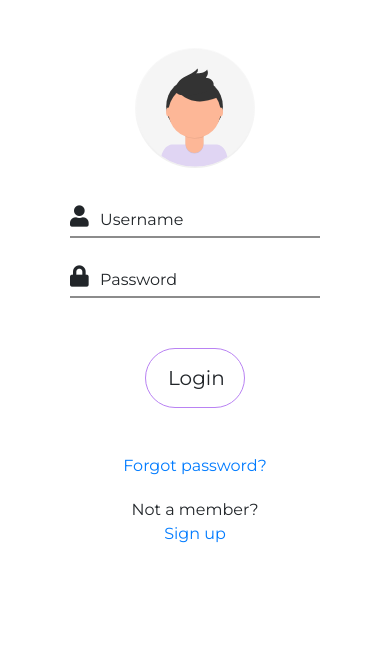
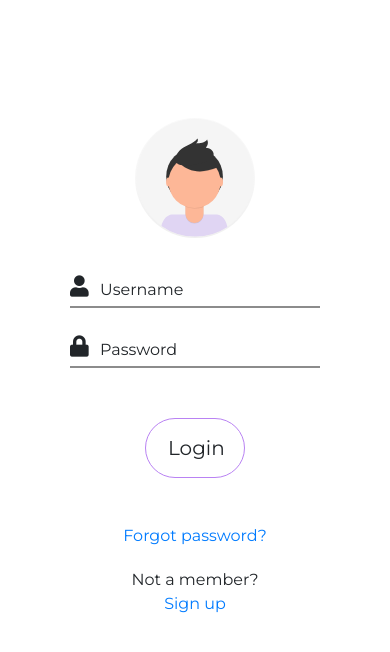
Before and after one commit to Antonia000/Login-Page, a plain HTML site: page index.html in a window 390 px wide. Drawn offline with nearby package versions, Linux system fonts and the light colour scheme; no server answers.

Commit message:
Update style file.

```diff
--- a/style.css
+++ b/style.css
@@ -19,7 +19,7 @@ body {
 .form {
     float: right;
     width: 40%;
-    margin-top: 120px 0px;
+    padding-top: 70px;
 }
 
     .form img {
@@ -92,7 +92,7 @@ input {
         float: none;
         display: block;
         width: 100%;
-        margin: auto;
+        margin: 80px auto;
     }
 
     input {
@@ -104,3 +104,14 @@ input {
         margin: auto;
     }
 }
+
+@media screen and (max-width:600px) {
+
+
+    .form {
+        float: none;
+        display: block;
+        width: 100%;
+        margin: 0px auto;
+    }
+}
```
